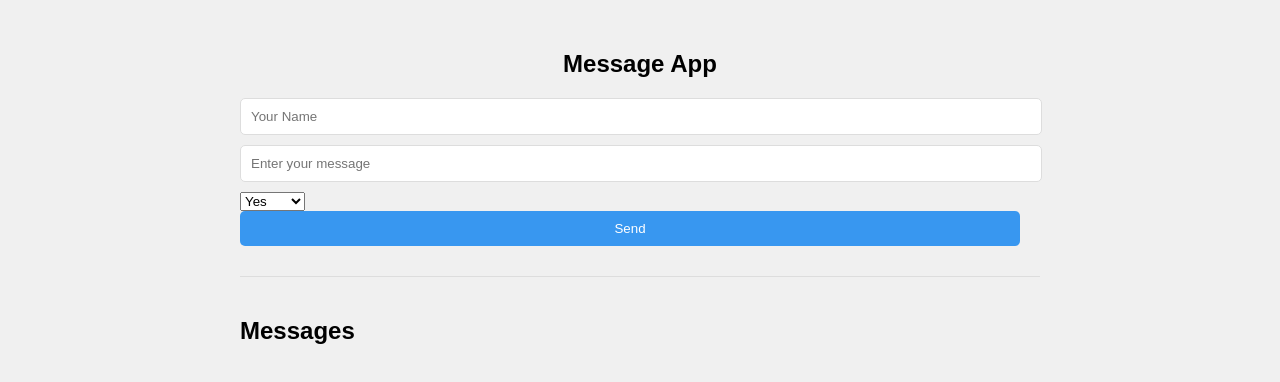
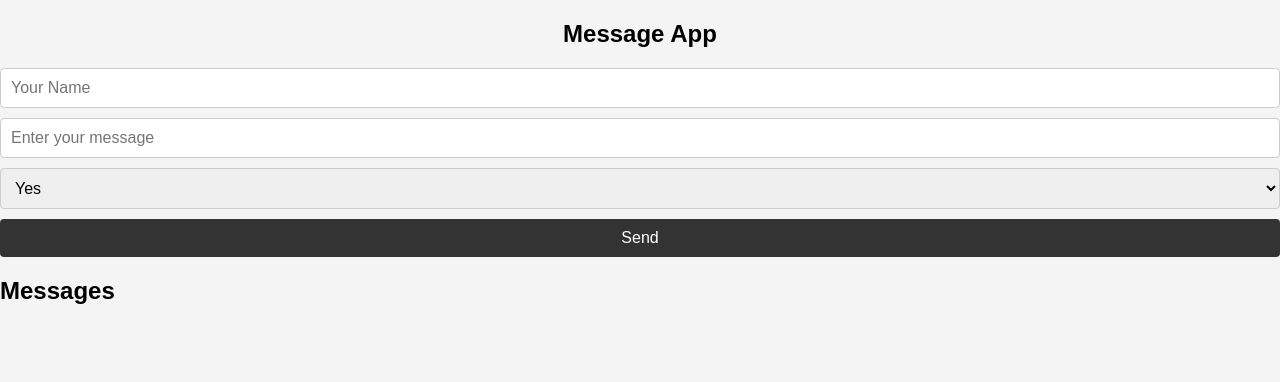
Before and after one commit to nicwaproject/Wedding-Message-Test, a plain HTML site: page index.html in a window 1280 px wide. Drawn offline with Linux system fonts and the light colour scheme; no server answers.

Commit message:
Update styles.css

```diff
--- a/styles.css
+++ b/styles.css
@@ -2,69 +2,66 @@ body {
   font-family: Arial, sans-serif;
   margin: 0;
   padding: 0;
-  background-color: #f0f0f0;
+  background-color: #f4f4f4;
 }
 
-.container {
-  max-width: 800px;
+#guestbook {
+  max-width: 600px;
   margin: 50px auto;
-  padding: 0 20px;
+  padding: 20px;
+  background-color: #fff;
+  box-shadow: 0 0 10px rgba(0,0,0,0.1);
 }
 
-#header {
+h1 {
   text-align: center;
 }
 
-#form-section {
-  margin-bottom: 20px;
+form {
+  display: flex;
+  flex-direction: column;
 }
 
-input[type="text"], button, input[type="checkbox"] {
+input, textarea, select {
+  margin-bottom: 10px;
   padding: 10px;
-  margin-bottom: 10px;
-  width: calc(100% - 20px);
-  border: 1px solid #ddd;
-  border-radius: 5px;
+  font-size: 1rem;
+  border: 1px solid #ccc;
+  border-radius: 4px;
 }
 
 button {
-  background-color: #3897f0;
-  color: white;
+  padding: 10px;
+  font-size: 1rem;
+  color: #fff;
+  background-color: #333;
   border: none;
+  border-radius: 4px;
   cursor: pointer;
 }
 
 button:hover {
-  background-color: #357ae8;
+  background-color: #555;
 }
 
-#messages-section {
-  border-top: 1px solid #ddd;
-  padding-top: 20px;
-}
-
-#messagesList {
-  list-style: none;
-  padding: 0;
+#messages {
+  margin-top: 20px;
 }
 
 .message {
-  background-color: white;
-  border: 1px solid #ddd;
-  border-radius: 5px;
   padding: 10px;
-  margin-bottom: 10px;
+  border-bottom: 1px solid #ccc;
 }
 
-.sender-name {
-  font-weight: bold;
+.message:last-child {
+  border-bottom: none;
 }
 
-.message-text {
-  margin-top: 5px;
+.message h3 {
+  margin: 0;
+  font-size: 1.2rem;
 }
 
-/* Gaya untuk kotak centang */
-input[type="checkbox"] {
-  margin-right: 5px;
+.message p {
+  margin: 5px 0;
 }
```
